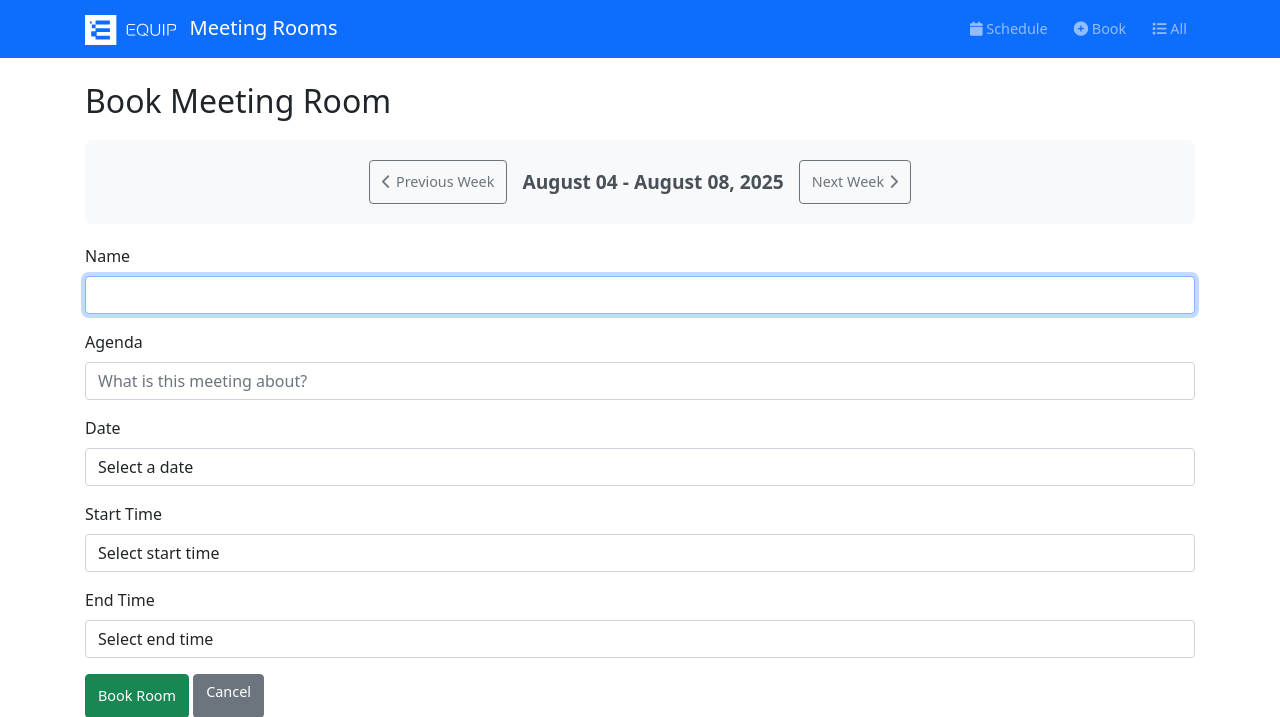
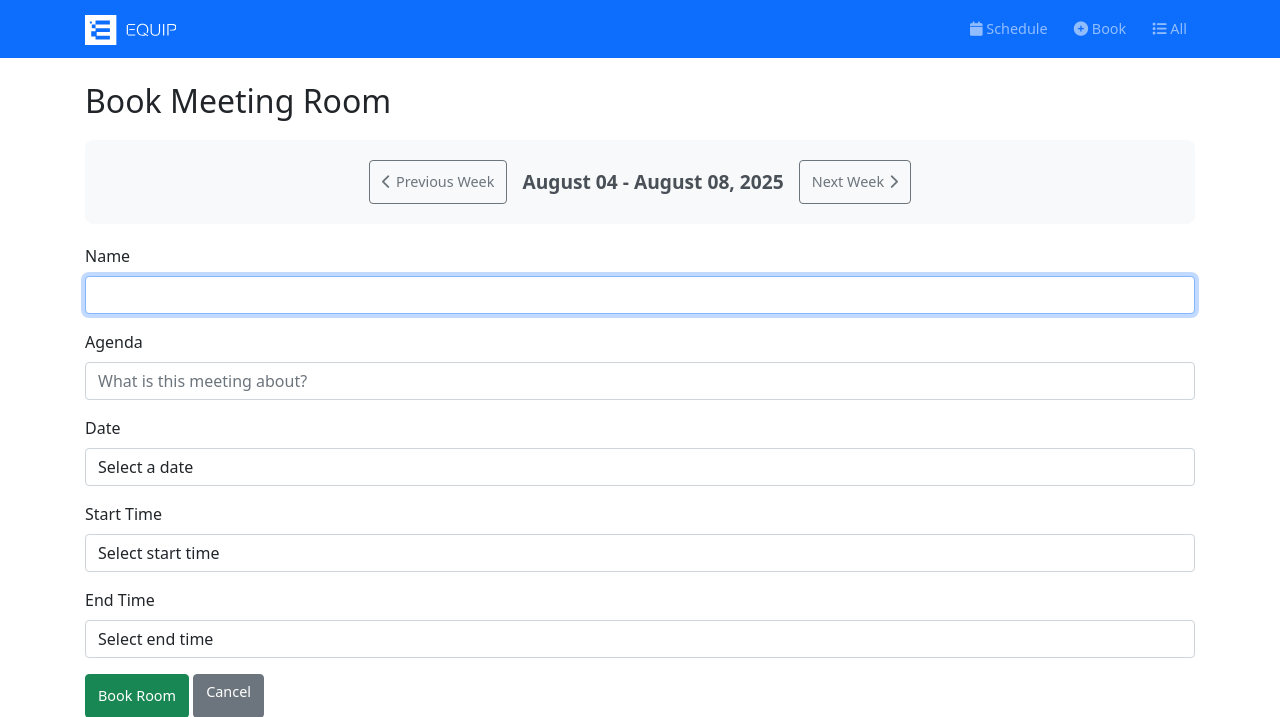
Before and after one commit to ChipulumutsoPhiri/Equip-Room-Booking, a Flask app: page /book in a window 1280 px wide. Shown: the top 717 px of the page. Run offline with Flask 3, Linux system fonts and the light colour scheme.

Commit message:
Update base.html

```diff
--- a/templates/base.html
+++ b/templates/base.html
@@ -251,7 +251,6 @@
                     </g>
                   </g>
                 </svg>
-                Meeting Rooms
             </a>
             <div class="navbar-nav ms-auto">
                 <a class="nav-link" href="/">
```
